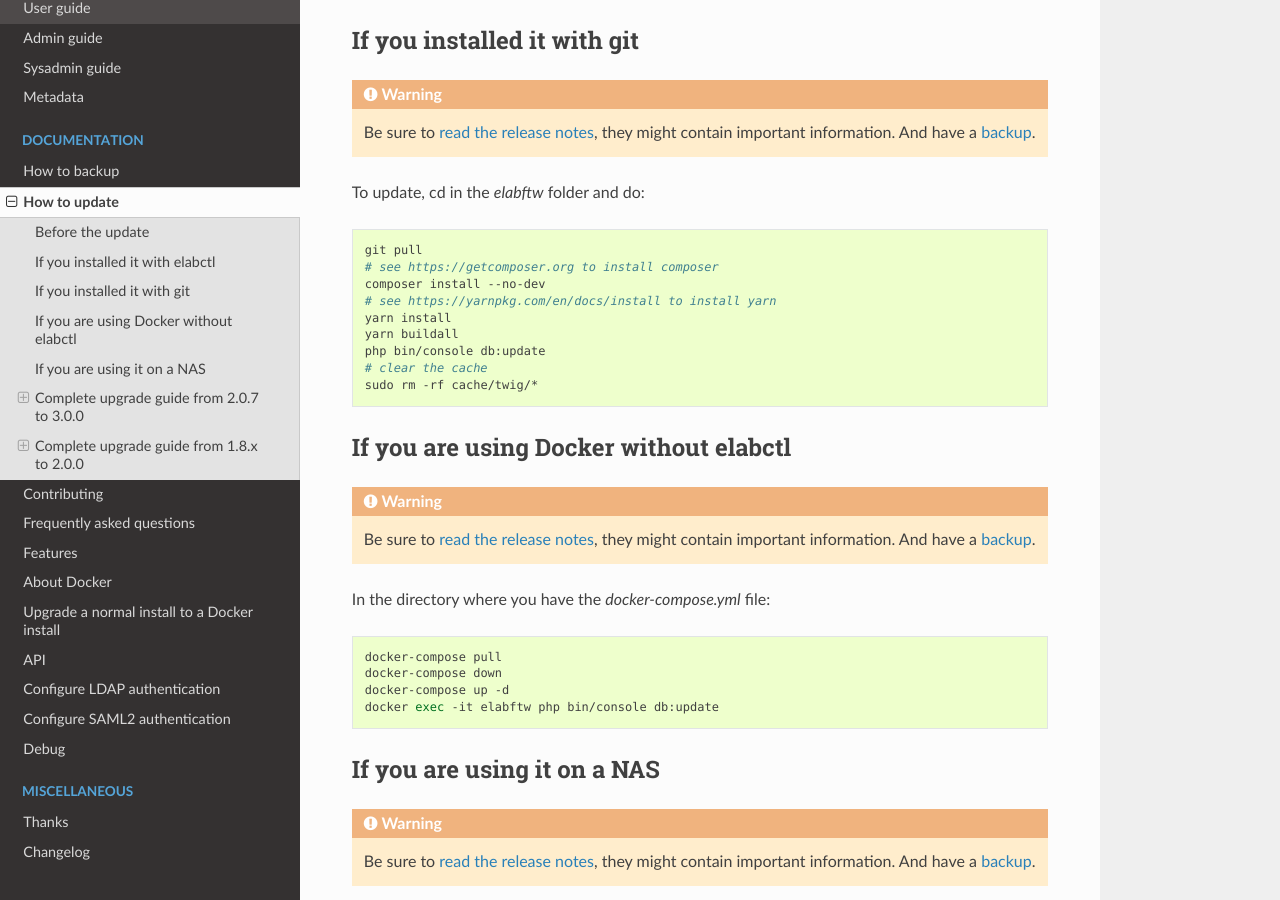
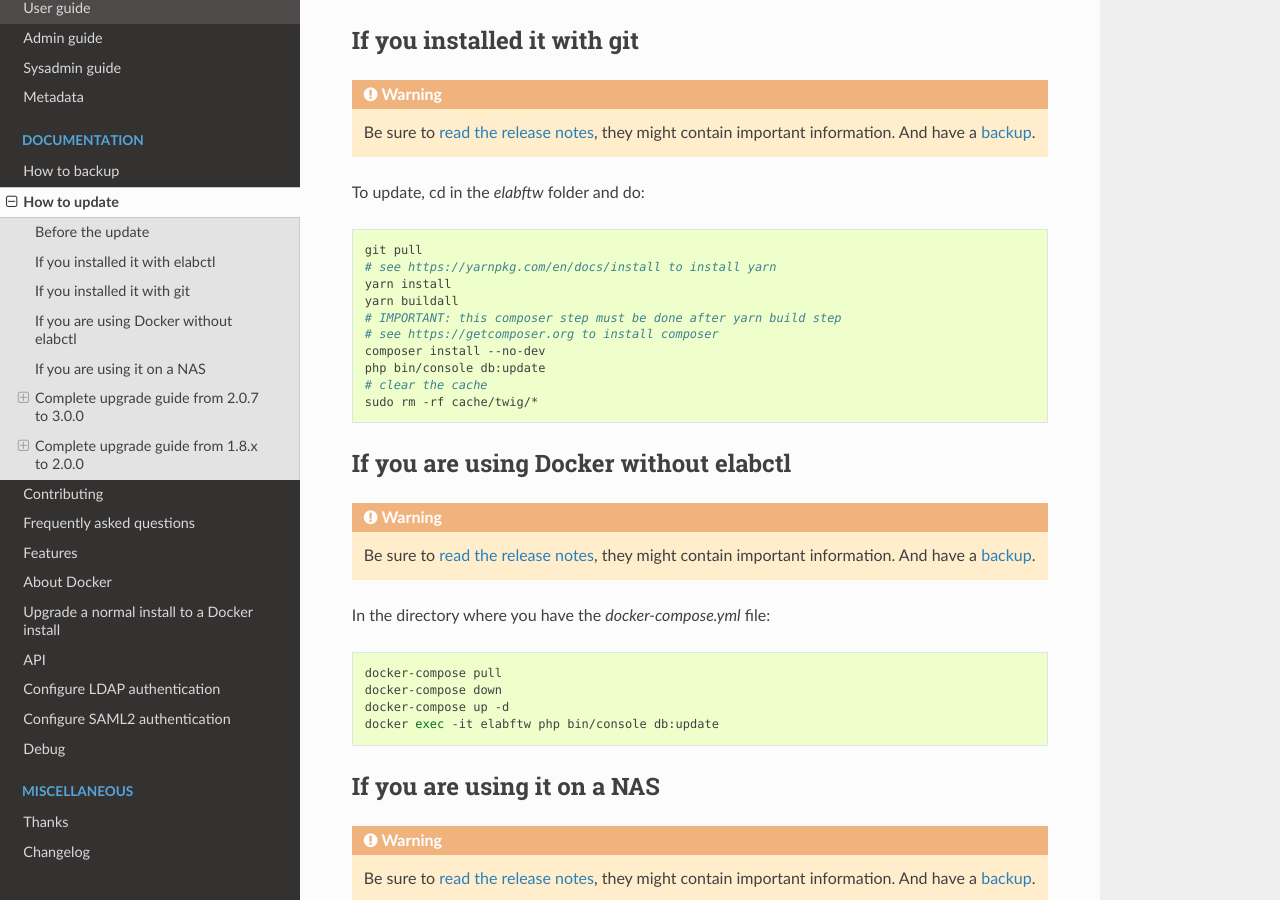
Before and after one commit to elabftw/elabdoc, a Sphinx documentation site: the page built from doc/how-to-update.rst, in a window 1280 px wide and 900 px high, scrolled down 910 px. Built offline with Sphinx 7.4.7 and the Read the Docs theme 2.0.0, drawn with Linux system fonts in a browser that asks for light colours.

Commit message:
make composer step after yarn buildall step

```diff
--- a/doc/how-to-update.rst
+++ b/doc/how-to-update.rst
@@ -41,11 +41,12 @@
 .. code-block:: bash
 
     git pull
-    # see https://getcomposer.org to install composer
-    composer install --no-dev
     # see https://yarnpkg.com/en/docs/install to install yarn
     yarn install
     yarn buildall
+    # IMPORTANT: this composer step must be done after yarn build step
+    # see https://getcomposer.org to install composer
+    composer install --no-dev
     php bin/console db:update
     # clear the cache
     sudo rm -rf cache/twig/*
```
